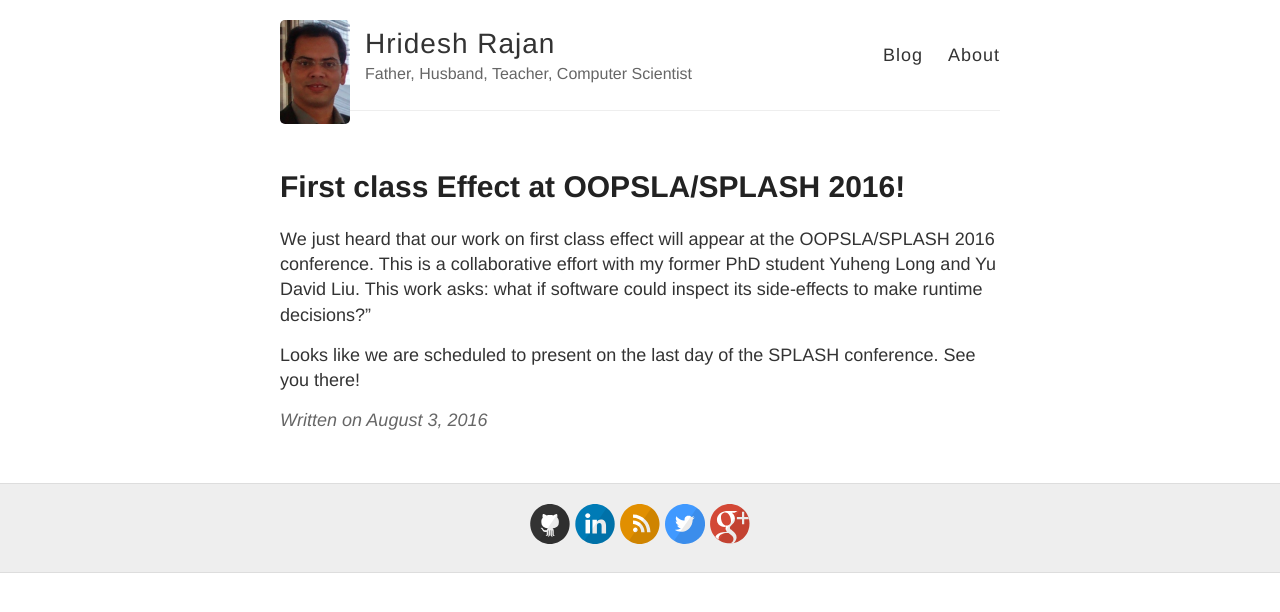
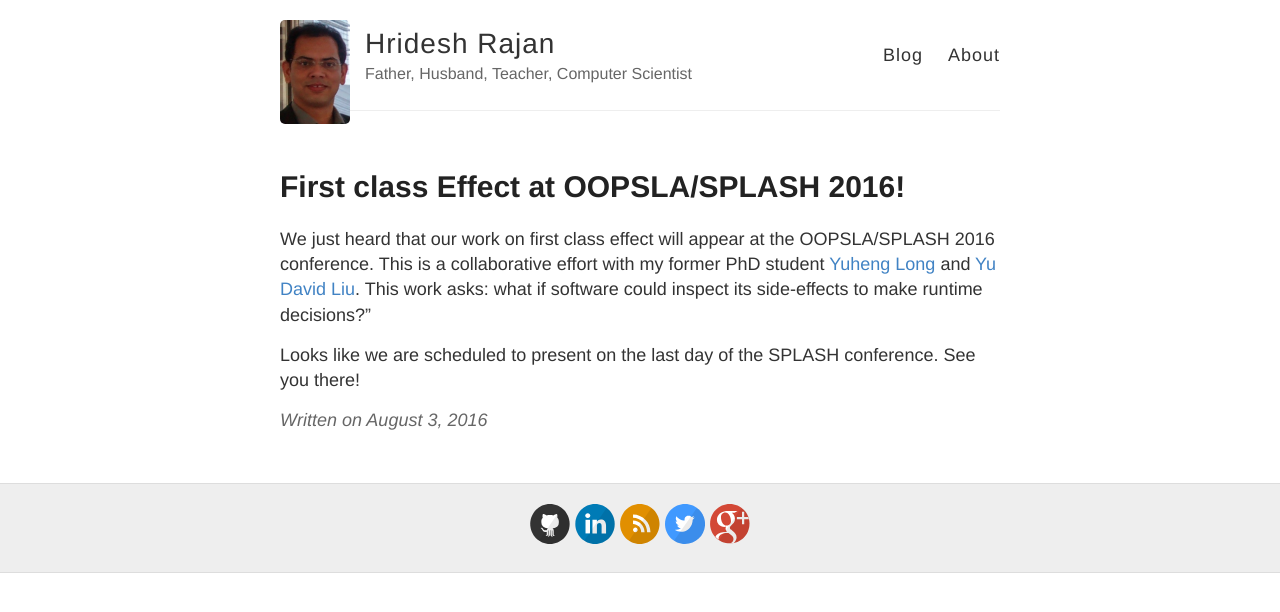
Before and after one commit to hridesh/hridesh.github.io, a Jekyll site: the page built from _posts/2016-8-3-First-Class-Effect.md, in a window 1280 px wide. Shown: the top 612 px of the page. Built offline with Jekyll 4.4.1, drawn with Linux system fonts in a browser that asks for light colours; some of the changed lines change nothing that is shown.

Commit message:
adding urls

```diff
--- a/_posts/2016-8-3-First-Class-Effect.md
+++ b/_posts/2016-8-3-First-Class-Effect.md
@@ -4,8 +4,10 @@ title: First class Effect at OOPSLA/SPLASH 2016!
 ---
 
 We just heard that our work on first class effect will appear at the OOPSLA/SPLASH 2016 conference.
-This is a collaborative effort with my former PhD student Yuheng Long and
-Yu David Liu. This work asks: what if software could inspect its side-effects
+This is a collaborative effort with my former PhD student
+[Yuheng Long](www.cs.iastate.edu/~csgzlong/) and
+[Yu David Liu](http://www.cs.binghamton.edu/~davidl/).
+This work asks: what if software could inspect its side-effects
 to make runtime decisions?"
 
 Looks like we are scheduled to present on the last day of the SPLASH conference.
```
